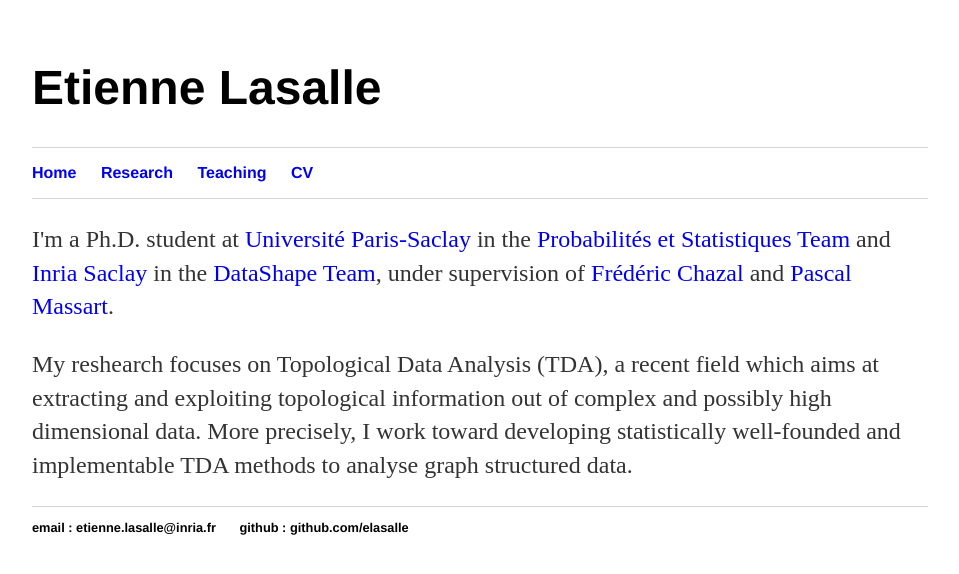
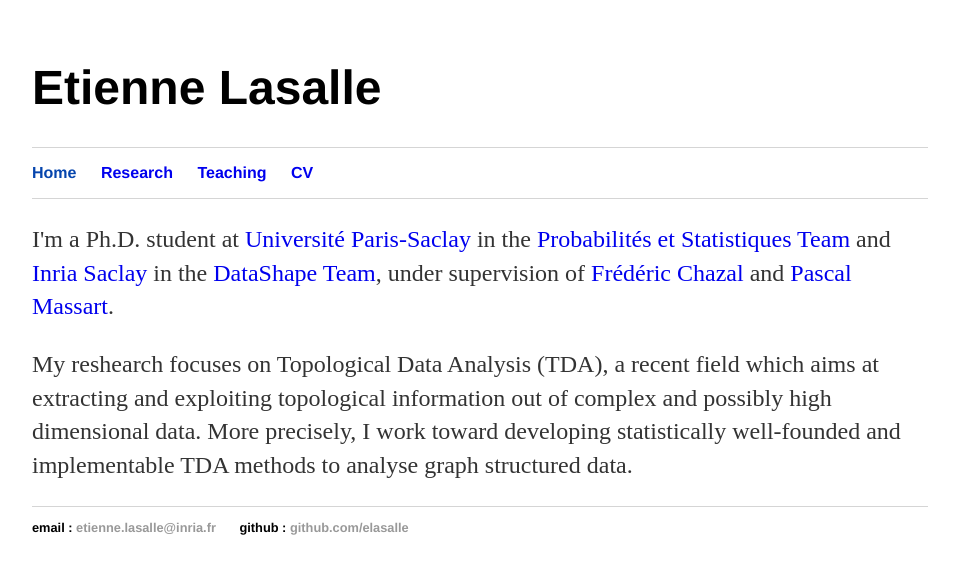
Before and after one commit to elasalle/elasalle.github.io, a Jekyll site: the page built from index.html, in a window 1280 px wide. Shown: the top 574 px of the page, without its empty margins (160-1119 px from the left). Built offline with Jekyll 4.4.1, drawn with Linux system fonts in a browser that asks for light colours.

Commit message:
Update default.html

```diff
--- a/_layouts/default.html
+++ b/_layouts/default.html
@@ -11,7 +11,7 @@
 		  </header>
 			<nav>
 	    		<ul>
-	        		<li><a href="/">Home</a></li>
+	        		<li><a class="blue" href="/">Home</a></li>
 		        	<li><a href="/research">Research</a></li>
 				<li><a href="/teaching">Teaching</a></li>
 	        		<li><a href="/cv">CV</a></li>
@@ -24,8 +24,8 @@
 			</div><!-- /.container -->
 			<footer>
 	    		<ul>
-	        		<li> email : <a.grey href="mailto:etienne.lasalle@inria.fr">etienne.lasalle@inria.fr</a></li>
-	        		<li> github : <a.grey href="https://github.com/elasalle">github.com/elasalle</a></li>
+	        		<li> email : <a class="grey" href="mailto:etienne.lasalle@inria.fr">etienne.lasalle@inria.fr</a></li>
+	        		<li> github : <a class="grey" href="https://github.com/elasalle">github.com/elasalle</a></li>
 				</ul>
 			</footer>
 		</body>
```
